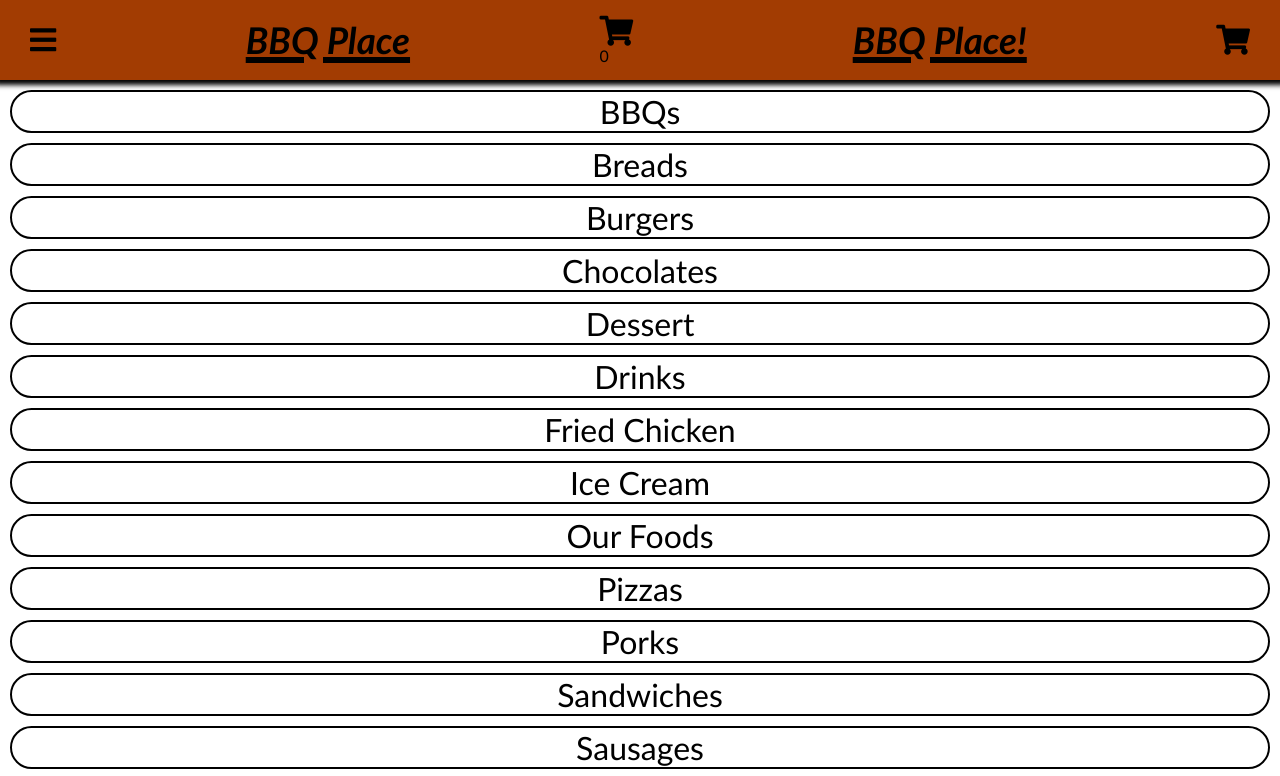
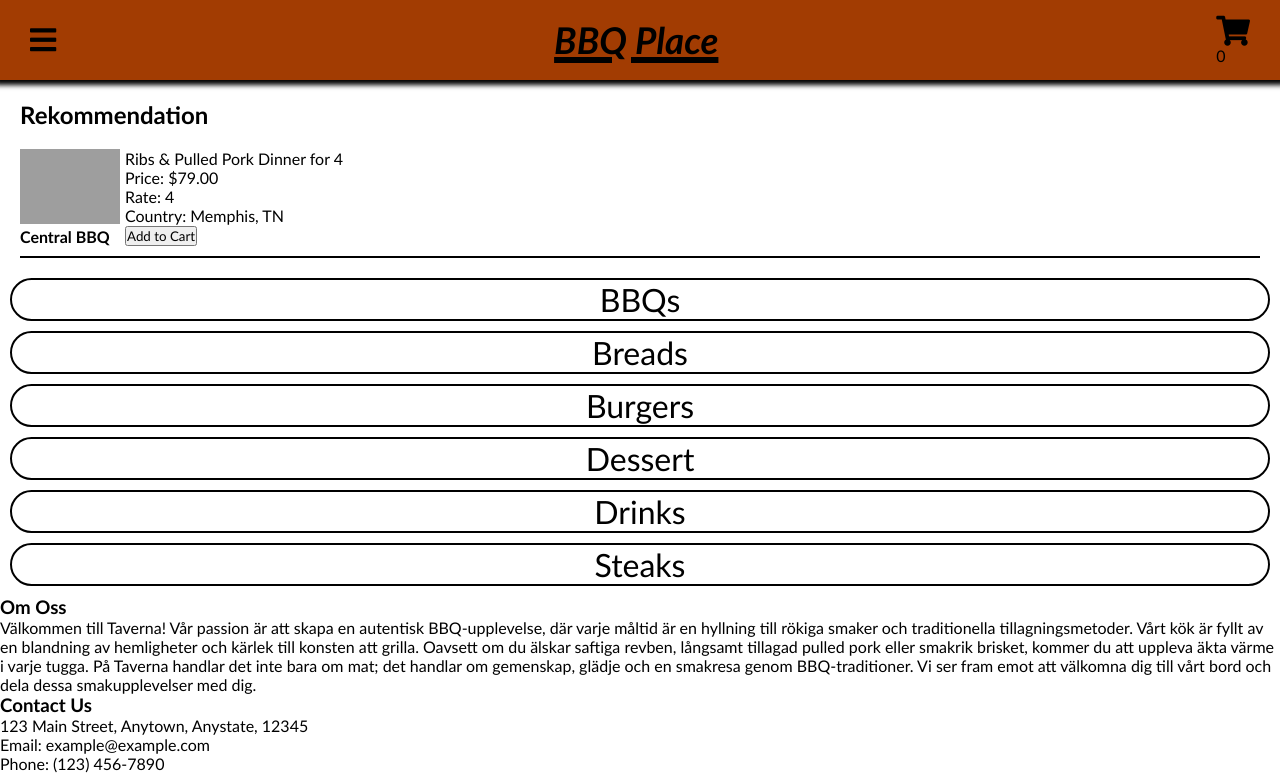
Before and after one commit to LucTar02/Grupp-5-Resturang, a plain HTML site: page index.html in a window 1280 px wide. Shown: the top 776 px of the page. Drawn offline with Linux system fonts and the light colour scheme; grey boxes are pictures that could not be loaded.

Commit message:
Rekommedation

```diff
--- a/app.js
+++ b/app.js
@@ -107,7 +107,7 @@ function toggleDropdown(dropdownId, event) {
             bbqLink.href = '#'; // Add actual link if needed
             bbqLink.innerHTML = `
                 <div>
-                    <img src="${bbq.img}" alt="${bbq.name}">
+                    <div><img src="${bbq.img}" alt="${bbq.name}">
                     <div><strong>${bbq.name}</strong></div>
                     <div>${bbq.dsc}</div>
                     <div>Price: $${bbq.price.toFixed(2)}</div>
@@ -125,7 +125,25 @@ function toggleDropdown(dropdownId, event) {
     event.stopPropagation();
 }
 
-// tar bort så menyn inte försvinner vid click utanför
-document.getElementById('bbq-dropdown-container').addEventListener('click', function (event) {
-    event.stopPropagation();
+document.addEventListener("DOMContentLoaded", function () {
+
+    // Random BBQ
+    const randomIndex = Math.floor(Math.random() * bbqs.length);
+    const randomBBQ = bbqs[randomIndex];
+
+    // Display random BBQ
+    const recommendationContainer = document.getElementById("recommendation-container");
+    recommendationContainer.innerHTML = `
+        <div class="recommended-js">
+            <div><img src="${randomBBQ.img}" alt="${randomBBQ.name}" class="small-img">
+            <div><strong>${randomBBQ.name}</strong></div>
+            </div>
+            <div class="recommended-info" ><div>${randomBBQ.dsc}</div>
+            <div>Price: $${randomBBQ.price.toFixed(2)}</div>
+            <div>Rate: ${randomBBQ.rate} </div>
+            <div>Country: ${randomBBQ.country}</div>
+            <button onclick="addToCart('${randomBBQ.id}')">Add to Cart</button>
+            </div>
+        </div>
+    `;
 });
--- a/index.html
+++ b/index.html
@@ -24,11 +24,6 @@
 			<ul id="cart-items"></ul>
 		</div>
 
-
-
-        <h1 class="logo">BBQ Place!</h1>
-        <div class="fas fa-shopping-cart"></div>
-
     </header>
 	<ul class="navigation">
 		<li><a class="bbq-link" href="#bbq">BBQs</a></li>
@@ -36,21 +31,18 @@
 		<li><a class="burger-link" href="#burgers">Burgers</a></li>
 	</ul>
 
+    <aside>
+        <h2 class="Rubrik-recommendation">Rekommendation</h2>
+        <div id="recommendation-container" class="recommended-container"></div>
+    </aside>
+
     <main>
         <div id="bbq" class="main-menu" onclick="toggleDropdown('bbqs-dropdown', event)">BBQs</div>
         <div class="dropdown-content" id="bbqs-dropdown"></div>
         <div id="breads" class="main-menu">Breads</div>
         <div id="burgers" class="main-menu">Burgers</div>
-        <div class="main-menu">Chocolates</div>
         <div class="main-menu">Dessert</div>
         <div class="main-menu">Drinks</div>
-        <div class="main-menu">Fried Chicken</div>
-        <div class="main-menu">Ice Cream</div>
-        <div class="main-menu">Our Foods</div>
-        <div class="main-menu">Pizzas</div>
-        <div class="main-menu">Porks</div>
-        <div class="main-menu">Sandwiches</div>
-        <div class="main-menu">Sausages</div>
         <div class="main-menu">Steaks</div>
     </main>
 
--- a/style.css
+++ b/style.css
@@ -142,3 +142,25 @@ section {
 	padding: 1em;
 	border: 1px solid #ddd;
 }
+
+.small-img{
+  width: 100px;
+}
+.recommended-container{
+  border-bottom: solid 2px black;
+  margin: 20px;
+  padding-bottom: 10px;
+}
+
+.recommended-js{
+  display: flex;
+  flex-direction: row;
+}
+
+.Rubrik-recommendation{
+  margin: 20px;
+}
+
+.recommended-info{
+  margin-left: 5px;
+}
```
